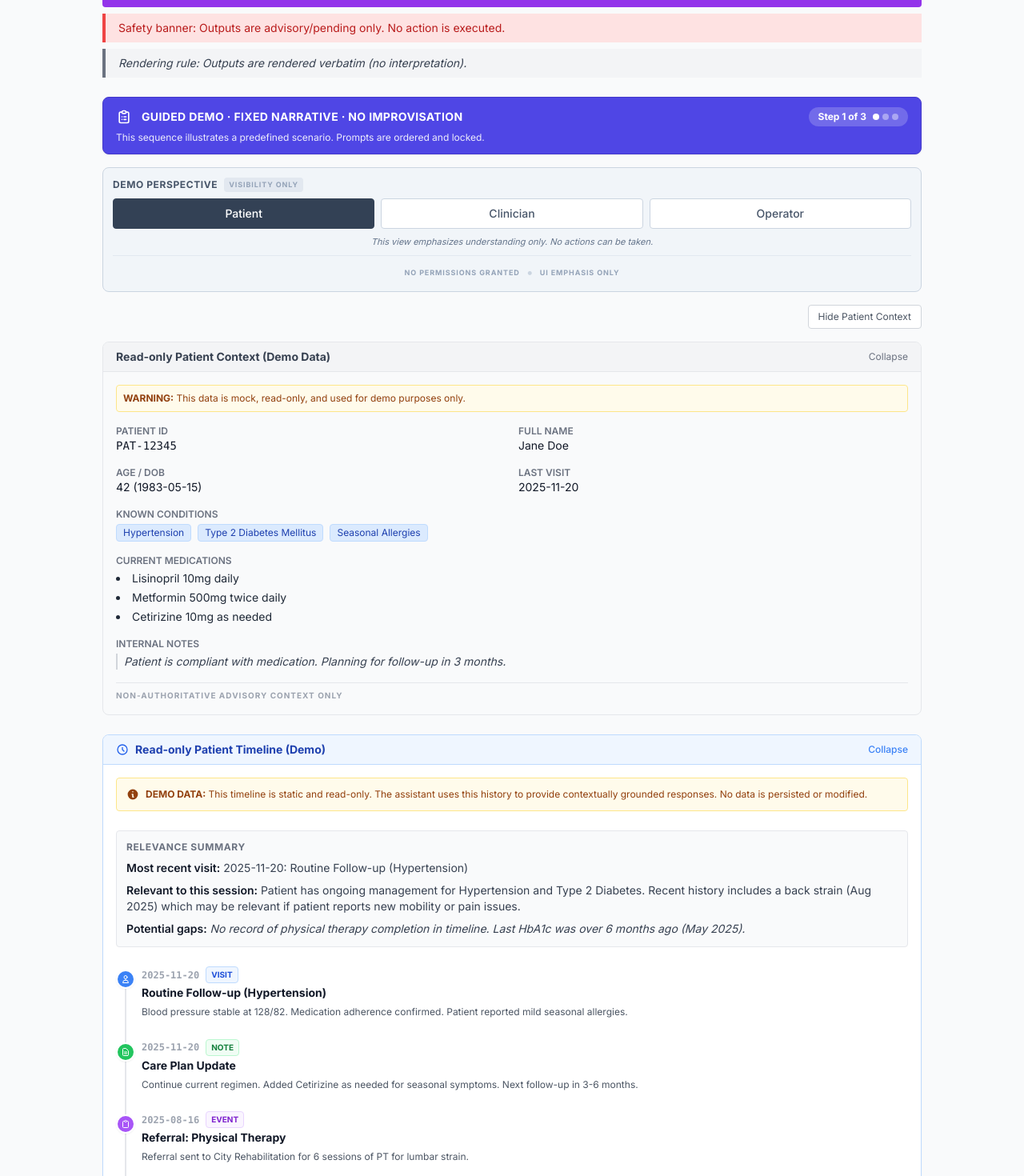
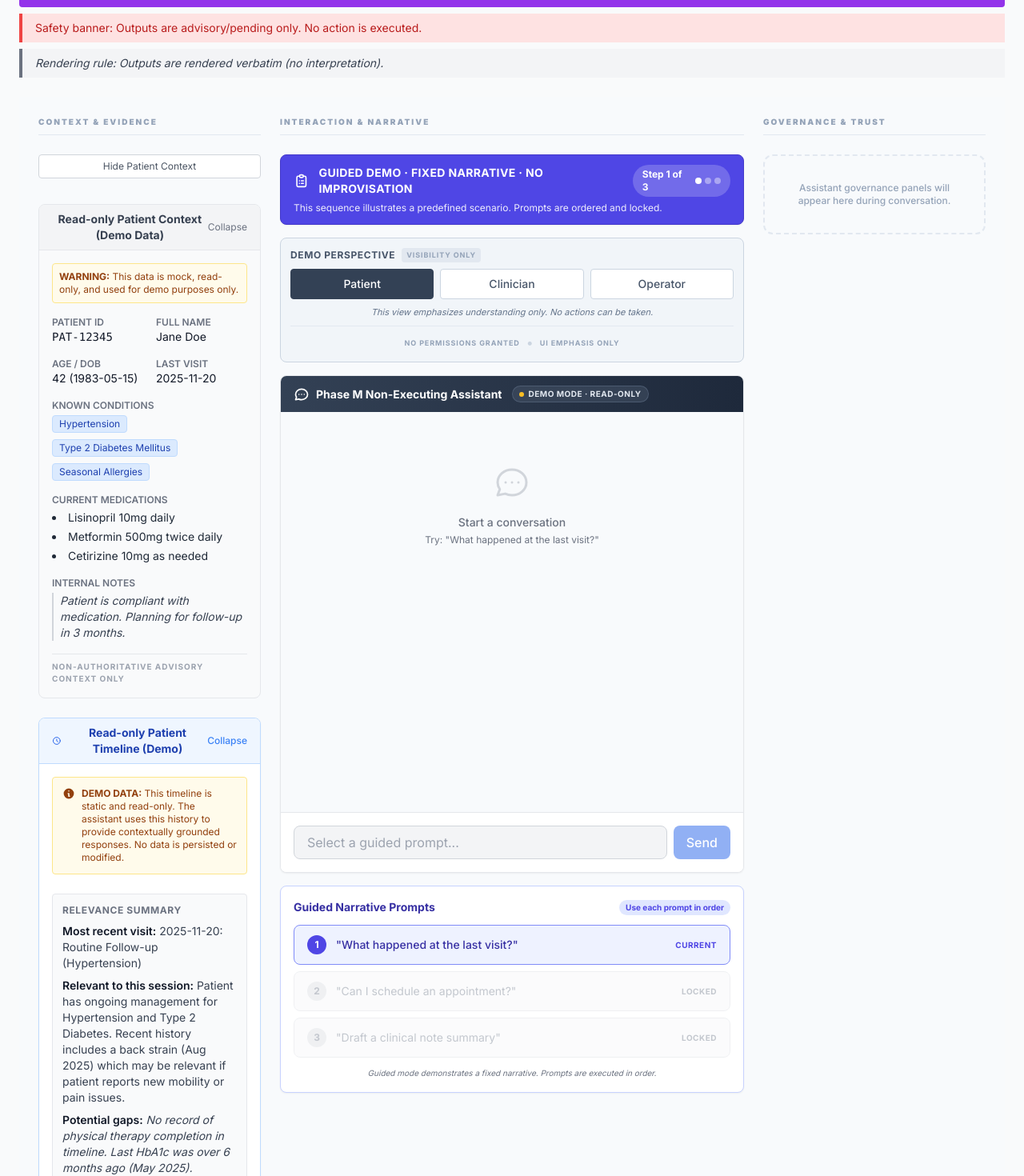
Before and after one commit to barhaughogda/zenthea-platform, a Next.js app in the folder apps/phase-e-demo-ui/: page /assistant in a window 1280 px wide. Shown: the part 200-1670 px from the top of the page at 80% size. Built offline with nearby package versions, Linux system fonts and the light colour scheme.

Commit message:
feat(phase-r): add demo layout decomposition (ui-only)

```diff
--- a/apps/phase-e-demo-ui/src/app/assistant/page.tsx
+++ b/apps/phase-e-demo-ui/src/app/assistant/page.tsx
@@ -38,6 +38,7 @@ import { PatientTimelinePanel } from "@/components/PatientTimelinePanel";
 import { DemoPerspectiveSelector } from "@/components/DemoPerspectiveSelector";
 import { DemoModeBanner } from "@/components/DemoModeBanner";
 import { GuidedPromptList } from "@/components/GuidedPromptList";
+import { DemoLayout } from "@/components/DemoLayout";
 import {
   ConfirmationPreviewModal,
   PreviewAcknowledgmentBadge,
@@ -425,37 +426,56 @@ function AssistantPageContent() {
     }, 150 + Math.random() * 150);
   }
 
+  const lastMessage = messages[messages.length - 1];
+  const hasAssistantResponse = lastMessage?.role === "assistant";
+
   return (
-    <div className="max-w-5xl mx-auto">
+    <div className="w-full">
       <Banners slice="Phase-M" />
 
-      {/* Phase R-03: Demo Mode Banner (Guided vs Free) */}
-      <div className="mb-4">
-        <DemoModeBanner />
-      </div>
-
-      {/* Phase R-02: Demo Perspective Selector */}
-      <DemoPerspectiveSelector />
-
-      {/* Patient context toggle */}
-      <div className="flex justify-end mb-4">
+      <DemoLayout
+        leftColumn={
+          <>
+            {/* LEFT COLUMN — Context & Evidence */}
+            <div className="flex justify-end mb-2">
               <button
                 onClick={() => setShowContext(!showContext)}
-          className="text-xs px-3 py-1.5 rounded border border-gray-300 bg-white hover:bg-gray-50 text-gray-600"
+                className="text-xs px-3 py-1.5 rounded border border-gray-300 bg-white hover:bg-gray-50 text-gray-600 w-full"
               >
                 {showContext ? "Hide" : "Show"} Patient Context
               </button>
             </div>
 
-      {/* Patient context panels (collapsible) */}
             {showContext && patientContext && patientTimeline && (
-        <div className="space-y-4 mb-6">
+              <div className="space-y-4">
                 <ContextPanel context={patientContext} />
                 <PatientTimelinePanel timeline={patientTimeline} />
               </div>
             )}
 
-      {/* Main assistant interface */}
+            {hasAssistantResponse && lastMessage.relevance && (
+              <div className="space-y-4">
+                <RelevancePanel
+                  relevance={lastMessage.relevance}
+                  initialExpanded={shouldExpandPanel("relevance")}
+                />
+                {lastMessage.comparativeInsights && (
+                  <ComparativePanel
+                    insights={lastMessage.comparativeInsights}
+                    initialExpanded={shouldExpandPanel("comparative")}
+                  />
+                )}
+              </div>
+            )}
+          </>
+        }
+        centerColumn={
+          <>
+            {/* CENTER COLUMN — Conversation */}
+            <div className="space-y-4">
+              <DemoModeBanner />
+              <DemoPerspectiveSelector />
+
               <div className="bg-white rounded-lg shadow-sm border border-gray-200 overflow-hidden">
                 {/* Header */}
                 <div className="bg-gradient-to-r from-slate-700 to-slate-800 px-4 py-3 text-white">
@@ -481,18 +501,15 @@ function AssistantPageContent() {
                         <div className="flex items-center gap-1.5 px-2 py-0.5 rounded-full bg-slate-600/50 border border-slate-500/50">
                           <div className="w-1.5 h-1.5 rounded-full bg-amber-400 animate-pulse" />
                           <span className="text-[10px] font-bold uppercase tracking-wider text-slate-200">
-                    DEMO MODE · READ-ONLY · NO ACTIONS EXECUTED
+                            DEMO MODE · READ-ONLY
                           </span>
                         </div>
                       </div>
                     </div>
                   </div>
-          <p className="text-xs text-slate-300 mt-1">
-            Intent-aware reasoning over static demo data. No actions executed.
-          </p>
                 </div>
 
-        {/* Messages area - de-emphasized in operator perspective */}
+                {/* Messages area */}
                 <div className={`h-[500px] overflow-y-auto p-4 space-y-4 bg-slate-50 ${chatDeemphasized ? "opacity-60" : ""}`}>
                   {messages.length === 0 && (
                     <div className="text-center py-12 text-gray-500">
@@ -511,8 +528,7 @@ function AssistantPageContent() {
                       </svg>
                       <p className="text-sm font-medium">Start a conversation</p>
                       <p className="text-xs mt-1">
-                Try: "What happened at the last visit?" or "Can I schedule an
-                appointment?"
+                        Try: "What happened at the last visit?"
                       </p>
                     </div>
                   )}
@@ -523,9 +539,8 @@ function AssistantPageContent() {
                       className={`flex ${msg.role === "user" ? "justify-end" : "justify-start"}`}
                     >
                       <div
-                className={`max-w-[85%] ${msg.role === "user" ? "order-2" : ""}`}
+                        className={`max-w-[90%] ${msg.role === "user" ? "order-2" : ""}`}
                       >
-                {/* Message bubble */}
                         <div
                           className={`rounded-lg px-4 py-2.5 ${
                             msg.role === "user"
@@ -533,57 +548,17 @@ function AssistantPageContent() {
                               : "bg-white border border-gray-200 text-gray-800"
                           }`}
                         >
-                  {msg.role === "assistant" && (
-                    <p className="text-[10px] font-bold text-slate-400 uppercase tracking-widest mb-1.5">
-                      “Here’s a careful summary based on the information available.”
-                    </p>
-                  )}
                           <p className="text-sm whitespace-pre-wrap">{msg.content}</p>
-                  <p
-                    className={`text-[10px] mt-1 ${
-                      msg.role === "user" ? "text-blue-200" : "text-gray-400"
-                    }`}
-                  >
+                          <p className={`text-[10px] mt-1 ${msg.role === "user" ? "text-blue-200" : "text-gray-400"}`}>
                             {msg.timestamp.toLocaleTimeString()}
                           </p>
                         </div>
 
-                {/* Narrative Panels (UI-only ordering) - Phase R-02: perspective-driven expansion */}
-                {msg.role === "assistant" && msg.relevance && (
-                  <div className="space-y-1">
-                    {/* 2. Synthesis summary */}
-                    <InsightPanel relevance={msg.relevance} initialExpanded={shouldExpandPanel("synthesis")} />
-
-                    {/* 3. Confidence & Uncertainty */}
-                    {msg.confidenceAnnotations && (
-                      <ConfidencePanel
-                        annotations={msg.confidenceAnnotations}
-                        initialExpanded={shouldExpandPanel("confidence")}
-                      />
-                    )}
-
-                    {/* 4. Action Readiness Framing */}
-                    {msg.actionReadiness && (
-                      <ActionReadinessPanel
-                        readiness={msg.actionReadiness}
-                        initialExpanded={shouldExpandPanel("readiness")}
-                      />
-                    )}
-
-                    {/* 5. Human Confirmation Preview */}
-                    {msg.humanConfirmation && msg.actionReadiness?.category !== "INFORMATIONAL_ONLY" && (
-                      <HumanConfirmationPanel
-                        confirmation={msg.humanConfirmation}
-                        initialExpanded={shouldExpandPanel("confirmation")}
-                      />
-                    )}
-
-                    {/* Phase O-02: Interactive Confirmation Preview Button & Badge */}
-                    {msg.humanConfirmation &&
+                        {/* Interactive Preview Button in Chat - ONLY the button stays in chat flow */}
+                        {msg.role === "assistant" && msg.humanConfirmation &&
                          msg.actionReadiness?.category !== "INFORMATIONAL_ONLY" &&
                          msg.humanConfirmation.requiredActor !== "NONE" && (
-                      <div className="mt-3">
-                        {/* Show badge if already acknowledged/denied */}
+                          <div className="mt-2">
                             {previewConfirmations.get(msg.id)?.state !== "PROPOSAL_CREATED" &&
                              previewConfirmations.get(msg.id) && (
                               <PreviewAcknowledgmentBadge
@@ -591,159 +566,121 @@ function AssistantPageContent() {
                               />
                             )}
 
-                        {/* Show button if not yet interacted or in proposal state */}
                             {(!previewConfirmations.get(msg.id) ||
                               previewConfirmations.get(msg.id)?.state === "PROPOSAL_CREATED") && (
                               <button
                                 onClick={() => openPreviewConfirmation(msg.id, msg)}
-                            className="w-full mt-2 px-4 py-3 rounded-lg border-2 border-purple-300 bg-purple-50 hover:bg-purple-100 hover:border-purple-400 transition-colors group"
+                                className="w-full mt-1 px-3 py-2 rounded-lg border-2 border-purple-200 bg-purple-50 hover:bg-purple-100 transition-colors flex items-center justify-center gap-2"
                               >
-                            <div className="flex items-center justify-center gap-2">
-                              <svg
-                                className="w-5 h-5 text-purple-600"
-                                fill="none"
-                                viewBox="0 0 24 24"
-                                stroke="currentColor"
-                              >
-                                <path
-                                  strokeLinecap="round"
-                                  strokeLinejoin="round"
-                                  strokeWidth={2}
-                                  d="M15 12a3 3 0 11-6 0 3 3 0 016 0z"
-                                />
-                                <path
-                                  strokeLinecap="round"
-                                  strokeLinejoin="round"
-                                  strokeWidth={2}
-                                  d="M2.458 12C3.732 7.943 7.523 5 12 5c4.478 0 8.268 2.943 9.542 7-1.274 4.057-5.064 7-9.542 7-4.477 0-8.268-2.943-9.542-7z"
-                                />
-                              </svg>
-                              <span className="text-sm font-bold text-purple-700">
-                                Preview Confirmation
-                              </span>
-                              <span className="text-[10px] font-black text-purple-500 uppercase tracking-wider px-2 py-0.5 bg-purple-200 rounded">
-                                PREVIEW ONLY
-                              </span>
-                            </div>
-                            <p className="text-[10px] text-purple-600 mt-1 group-hover:text-purple-700">
-                              Experience the human confirmation flow — no action will be taken
-                            </p>
+                                <span className="text-xs font-bold text-purple-700">Preview Confirmation</span>
                               </button>
                             )}
-                      </div>
-                    )}
-
-                    {/* 6. Execution Plan Preview */}
-                    {msg.executionPlan && (
-                      <ExecutionPlanPanel
-                        plan={msg.executionPlan}
-                        initialExpanded={shouldExpandPanel("execution")}
-                      />
-                    )}
-
-                    {/* Phase O-03: Preview Audit Trail */}
-                    {msg.previewAudit && (
-                      <PreviewAuditPanel
-                        auditTrail={msg.previewAudit}
-                        initialExpanded={shouldExpandPanel("audit")}
-                      />
-                    )}
-
-                    {/* 7. Supporting Evidence Panels */}
-                    <RelevancePanel relevance={msg.relevance} initialExpanded={shouldExpandPanel("relevance")} />
-                    {msg.comparativeInsights && (
-                      <ComparativePanel
-                        insights={msg.comparativeInsights}
-                        initialExpanded={shouldExpandPanel("comparative")}
-                      />
-                    )}
-
-                    <div className="flex justify-center pt-2">
-                      <span className="text-[10px] text-slate-400 font-medium italic">
-                        More detail available above
-                      </span>
-                    </div>
                           </div>
                         )}
                       </div>
                     </div>
                   ))}
 
-          {/* Processing indicator */}
                   {isProcessing && (
                     <div className="flex justify-start">
                       <div className="bg-white border border-gray-200 rounded-lg px-4 py-3">
                         <div className="flex items-center gap-2">
                           <div className="flex gap-1">
                             <span className="w-2 h-2 bg-gray-400 rounded-full animate-bounce" />
-                    <span
-                      className="w-2 h-2 bg-gray-400 rounded-full animate-bounce"
-                      style={{ animationDelay: "0.1s" }}
-                    />
-                    <span
-                      className="w-2 h-2 bg-gray-400 rounded-full animate-bounce"
-                      style={{ animationDelay: "0.2s" }}
-                    />
+                            <span className="w-2 h-2 bg-gray-400 rounded-full animate-bounce" style={{ animationDelay: "0.1s" }} />
+                            <span className="w-2 h-2 bg-gray-400 rounded-full animate-bounce" style={{ animationDelay: "0.2s" }} />
                           </div>
-                  <span className="text-xs text-gray-500">
-                    Analyzing intent...
-                  </span>
                         </div>
                       </div>
                     </div>
                   )}
-
                   <div ref={messagesEndRef} />
                 </div>
 
                 {/* Input area */}
-        <form
-          onSubmit={handleSubmit}
-          className="border-t border-gray-200 p-4 bg-white"
-        >
+                <form onSubmit={handleSubmit} className="border-t border-gray-200 p-4 bg-white">
                   <div className="flex gap-2">
                     <input
                       type="text"
                       value={inputValue}
                       onChange={(e) => setInputValue(e.target.value)}
-              placeholder={
-                isInputEnabled
-                  ? "Ask about scheduling, records, clinical notes..."
-                  : "Use the guided prompt above to continue..."
-              }
+                      placeholder={isInputEnabled ? "Type a message..." : "Select a guided prompt..."}
                       disabled={isProcessing || !isInputEnabled}
-              className={`flex-1 px-4 py-2 border rounded-lg focus:outline-none focus:ring-2 focus:ring-blue-500 focus:border-transparent disabled:bg-gray-100 disabled:text-gray-500 ${
-                !isInputEnabled ? "border-indigo-300 bg-indigo-50" : "border-gray-300"
-              }`}
+                      className="flex-1 px-4 py-2 border rounded-lg focus:outline-none focus:ring-2 focus:ring-blue-500 disabled:bg-gray-100 disabled:text-gray-500 border-gray-300"
                     />
                     <button
                       type="submit"
                       disabled={!inputValue.trim() || isProcessing || !isInputEnabled}
-              className="px-4 py-2 bg-blue-600 text-white rounded-lg font-medium hover:bg-blue-700 disabled:opacity-50 disabled:cursor-not-allowed transition-colors"
+                      className="px-4 py-2 bg-blue-600 text-white rounded-lg font-medium hover:bg-blue-700 disabled:opacity-50 transition-colors"
                     >
                       Send
                     </button>
                   </div>
-          {/* Phase R-03: Mode-specific input helper text */}
-          {!isInputEnabled && mode === "guided" && (
-            <p className="text-[10px] text-indigo-600 mt-2 text-center font-medium">
-              Guided mode: Use the current guided prompt to continue the narrative sequence.
-            </p>
-          )}
-          <p className="text-[10px] text-gray-400 mt-2 text-center">
-            This is a non-executing demo. All responses illustrate reasoning
-            over static timeline data. No actions are performed.
-          </p>
                 </form>
               </div>
 
-      {/* Phase R-03: Mode-aware prompt list (Guided vs Free) */}
-      <GuidedPromptList
-        onSelectPrompt={setInputValue}
-        isProcessing={isProcessing}
+              <GuidedPromptList onSelectPrompt={setInputValue} isProcessing={isProcessing} />
+            </div>
+          </>
+        }
+        rightColumn={
+          <div className="space-y-4">
+            {/* RIGHT COLUMN — Governance & Trust */}
+            {hasAssistantResponse && (
+              <>
+                <InsightPanel
+                  relevance={lastMessage.relevance!}
+                  initialExpanded={shouldExpandPanel("synthesis")}
                 />
 
-      {/* Phase O-02: Interactive Confirmation Preview Modal */}
+                {lastMessage.confidenceAnnotations && (
+                  <ConfidencePanel
+                    annotations={lastMessage.confidenceAnnotations}
+                    initialExpanded={shouldExpandPanel("confidence")}
+                  />
+                )}
+
+                {lastMessage.actionReadiness && (
+                  <ActionReadinessPanel
+                    readiness={lastMessage.actionReadiness}
+                    initialExpanded={shouldExpandPanel("readiness")}
+                  />
+                )}
+
+                {lastMessage.humanConfirmation && lastMessage.actionReadiness?.category !== "INFORMATIONAL_ONLY" && (
+                  <HumanConfirmationPanel
+                    confirmation={lastMessage.humanConfirmation}
+                    initialExpanded={shouldExpandPanel("confirmation")}
+                  />
+                )}
+
+                {lastMessage.executionPlan && (
+                  <ExecutionPlanPanel
+                    plan={lastMessage.executionPlan}
+                    initialExpanded={shouldExpandPanel("execution")}
+                  />
+                )}
+
+                {lastMessage.previewAudit && (
+                  <PreviewAuditPanel
+                    auditTrail={lastMessage.previewAudit}
+                    initialExpanded={shouldExpandPanel("audit")}
+                  />
+                )}
+              </>
+            )}
+
+            {!hasAssistantResponse && (
+              <div className="p-8 text-center border-2 border-dashed border-slate-200 rounded-xl bg-slate-50/50">
+                <p className="text-xs text-slate-400 font-medium">
+                  Assistant governance panels will appear here during conversation.
+                </p>
+              </div>
+            )}
+          </div>
+        }
+      />
+
       {activePreviewModal && (
         <ConfirmationPreviewModal
           record={activePreviewModal.record}
--- /dev/null
+++ b/apps/phase-e-demo-ui/src/components/DemoLayout.tsx
@@ -0,0 +1,55 @@
+import React from "react";
+
+interface DemoLayoutProps {
+  leftColumn: React.ReactNode;
+  centerColumn: React.ReactNode;
+  rightColumn: React.ReactNode;
+}
+
+/**
+ * Phase R-04: Demo Layout Decomposition
+ *
+ * Recomposes the assistant UI into a stable 3-column demo layout.
+ * Presentation ONLY — NO behavioral changes.
+ */
+export const DemoLayout: React.FC<DemoLayoutProps> = ({
+  leftColumn,
+  centerColumn,
+  rightColumn,
+}) => {
+  return (
+    <div className="min-h-screen bg-slate-50 p-4 lg:p-6">
+      <div className="max-w-[1600px] mx-auto grid grid-cols-1 lg:grid-cols-12 gap-6 items-start">
+        {/* LEFT COLUMN — Context & Evidence */}
+        <aside className="lg:col-span-3 space-y-6 order-2 lg:order-1">
+          <div className="flex flex-col gap-6">
+            <h3 className="text-[10px] font-black uppercase tracking-[0.2em] text-slate-400 border-b border-slate-200 pb-2">
+              Context & Evidence
+            </h3>
+            {leftColumn}
+          </div>
+        </aside>
+
+        {/* CENTER COLUMN — Conversation */}
+        <main className="lg:col-span-6 space-y-6 order-1 lg:order-2">
+          <div className="flex flex-col gap-6">
+             <h3 className="text-[10px] font-black uppercase tracking-[0.2em] text-slate-400 border-b border-slate-200 pb-2">
+              Interaction & Narrative
+            </h3>
+            {centerColumn}
+          </div>
+        </main>
+
+        {/* RIGHT COLUMN — Governance & Trust */}
+        <aside className="lg:col-span-3 space-y-6 order-3">
+          <div className="flex flex-col gap-6">
+            <h3 className="text-[10px] font-black uppercase tracking-[0.2em] text-slate-400 border-b border-slate-200 pb-2">
+              Governance & Trust
+            </h3>
+            {rightColumn}
+          </div>
+        </aside>
+      </div>
+    </div>
+  );
+};
```
Lines whose indentation alone changed are shown as unchanged.
